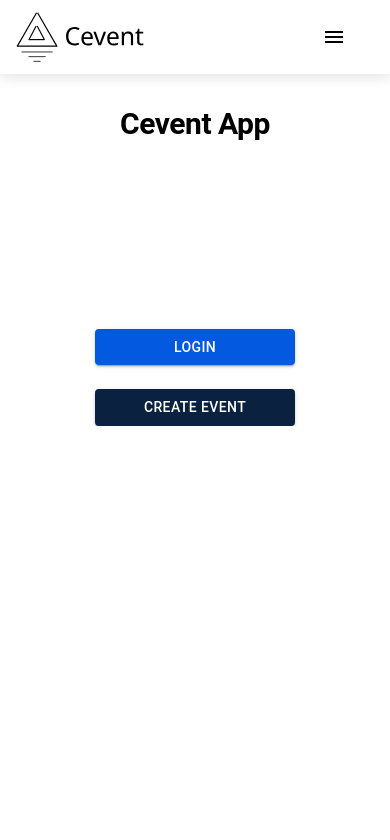
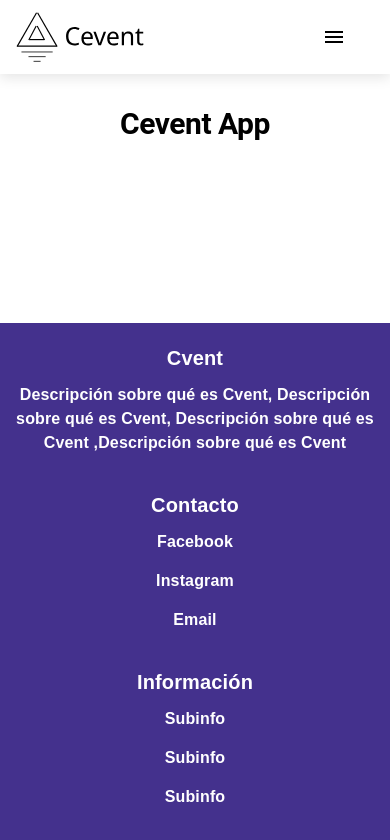
Before and after one commit to sofdev6-02-2024/Solidarios, a Next.js app in the folder apps/cevent_frontend/: page / in a window 390 px wide. Shown: the top 840 px of the page. Built offline with nearby package versions, Linux system fonts and the light colour scheme.

Commit message:
implement footer and responsive

```diff
--- a/apps/cevent_frontend/src/app/layout.tsx
+++ b/apps/cevent_frontend/src/app/layout.tsx
@@ -3,6 +3,7 @@
 import ThemeRegistry from './ThemeProvider';
 import Header from '@/components/Header';
 import ReduxProvider from '@/redux/redux-provider';
+import Footer from '@/components/Footer';
 
 export const metadata: Metadata = {
   title: 'CEvent',
@@ -21,6 +22,7 @@
           <ThemeRegistry>
             <Header />
             {children}
+            <Footer />
           </ThemeRegistry>
         </ReduxProvider>
       </body>
--- /dev/null
+++ b/apps/cevent_frontend/src/components/Footer.tsx
@@ -0,0 +1,33 @@
+import React from 'react';
+import styles from '@/styles/components/Footer.module.css';
+
+const Footer: React.FC = () => {
+  return (
+    <div className={styles.footer}>
+      <div>
+        <h1>Cvent</h1>
+        <h2>Descripción sobre qué es Cvent, Descripción sobre qué es Cvent, Descripción sobre qué es Cvent ,Descripción sobre qué es Cvent</h2>
+      </div>
+      <div>
+        <h1>Contacto</h1>
+        <h2>
+          <a href="https://facebook.com" target="_blank" rel="noopener noreferrer" style={{ color: '#FFF', textDecoration: 'none' }}>Facebook</a>
+        </h2>
+        <h2>
+          <a href="https://instagram.com" target="_blank" rel="noopener noreferrer" style={{ color: '#FFF', textDecoration: 'none' }}>Instagram</a>
+        </h2>
+        <h2>
+          <a href="mailto:your-email@example.com" target="_blank" rel="noopener noreferrer" style={{ color: '#FFF', textDecoration: 'none' }}>Email</a>
+        </h2>
+      </div>
+      <div>
+        <h1>Información</h1>
+        <h2>Subinfo</h2>
+        <h2>Subinfo</h2>
+        <h2>Subinfo</h2>
+      </div>
+    </div>
+  );
+};
+
+export default Footer;
--- /dev/null
+++ b/apps/cevent_frontend/src/styles/components/Footer.module.css
@@ -0,0 +1,60 @@
+.footer {
+  display: flex;
+  justify-content: space-between;
+  align-items: flex-start;
+  background-color: #44318D;
+  color: #fff;
+  padding: 20px;
+  font-family: Arial, sans-serif;
+  position: fixed;
+  bottom: 0;
+  left: 0;
+  width: 100%;
+  box-sizing: border-box;
+}
+
+.footer div {
+  flex: 1;
+  padding: 0 20px;
+}
+
+.footer h1 {
+  font-size: 24px;
+  margin-bottom: 10px;
+  margin-left: 100px;
+  color: #FFF;
+}
+
+.footer h2 {
+  font-size: 18px;
+  margin-bottom: 15px;
+  margin-left: 100px;
+  color: #FFF;
+}
+
+@media (max-width: 768px) {
+  .footer {
+    flex-direction: column;
+    align-items: center;
+    text-align: center;
+    padding: 10px;
+  }
+
+  .footer div {
+    padding: 10px 0;
+  }
+
+  .footer h1, .footer h2 {
+    margin-left: 0;
+  }
+}
+
+@media (max-width: 480px) {
+  .footer h1 {
+    font-size: 20px;
+  }
+
+  .footer h2 {
+    font-size: 16px;
+  }
+}
```
